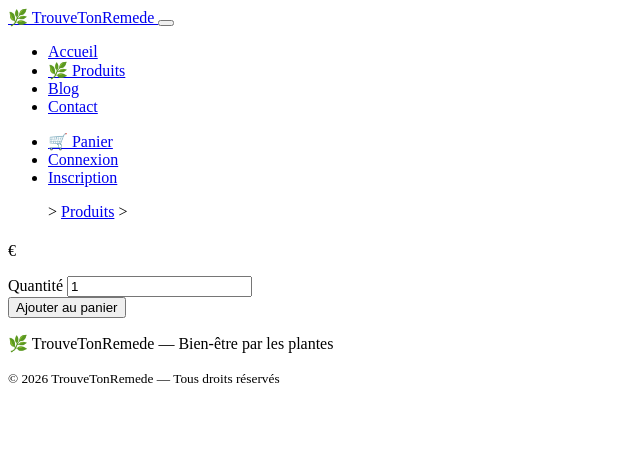
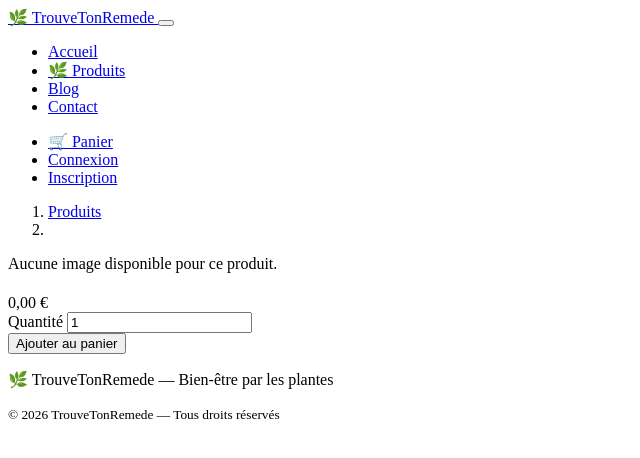
Before and after one commit to Baazizahmed/trouve-ton-remede, a Symfony app: template templates/pages/visitor/product/show.html.twig in a window 1280 px wide. Shown: the top 458 px of the page, without its empty margins (0-640 px from the left). Run offline with Twig, Linux system fonts and the light colour scheme; the template is opened without the code that fills it, so the values that code supplies are empty; some libraries are stand-ins or nearby versions.

Commit message:
feat(ux): fiche produit enrichie (ticket 10.2)

```diff
--- a/templates/pages/visitor/product/show.html.twig
+++ b/templates/pages/visitor/product/show.html.twig
@@ -1,39 +1,101 @@
 {% extends 'themes/base_visitor.html.twig' %}
 
-{% block title %}{{ product.name }}{% endblock %}
+{% block title %}
+	{{ product.name }}
+{% endblock %}
 
 {% block main %}
-<div class="container mt-4">
-    <nav aria-label="breadcrumb">
+	<div
+		class="container py-4">
+
+		{# Fil d'Ariane #}
+		<nav aria-label="breadcrumb" class="mb-3">
 			<ol class="breadcrumb">
-            >
+				<li class="breadcrumb-item">
 					<a href="{{ path('app_visitor_product_index') }}">Produits</a>
 				</li>
-            >{{ product.name }}</li>
+				<li class="breadcrumb-item active" aria-current="page">
+					{{ product.name }}
+				</li>
 			</ol>
 		</nav>
 
-    <div class="row">
-        <div class="col-md-8">
-            <h1>{{ product.name }}</h1>
-            <p>{{ product.description }}</p>
-            <p class="fs-4 fw-bold">{{ product.price }} €</p>
+		<div
+			class="row g-4">
 
-            <form action="{{ path('app_cart_add', {'id': product.id}) }}" method="post">
+			{# Colonne image #}
+			<div class="col-md-5">
+				<div class="card border-0 shadow-sm h-100">
+					{% if product.imageName %}
+						<img src="{{ asset('images/dynamic/products/' ~ product.imageName) }}" class="card-img-top img-fluid" alt="{{ product.name }}">
+					{% else %}
+						<div class="card-body text-center text-muted">
+							Aucune image disponible pour ce produit.
+						</div>
+					{% endif %}
+				</div>
+			</div>
+
+
+			{# Colonne contenu #}
+			<div class="col-md-7">
+				<div class="card border-0 shadow-sm h-100">
+					<div class="card-body d-flex flex-column">
+
+						<h1 class="h3 fw-bold mb-3">{{ product.name }}</h1>
+
+						{# Description courte / longue #}
+						{% if product.shortDescription is defined and product.shortDescription %}
+							<p class="text-muted mb-3">
+								{{ product.shortDescription }}
+							</p>
+						{% else %}
+							<p class="text-muted mb-3">
+								{{ product.description }}
+							</p>
+						{% endif %}
+
+						{# Prix #}
 						<div class="mb-3">
-                    <label for="quantity" class="form-label">Quantité</label>
-                    <input type="number"
-                           name="quantity"
-                           id="quantity"
-                           class="form-control w-25"
-                           value="1"
-                           min="1">
+							<span class="fs-3 fw-bold text-success">
+								{{ (product.price)|number_format(2, ',', ' ') }}
+								€
+							</span>
 						</div>
-                <button type="submit" class="btn btn-primary btn-lg">
+
+						{# Bienfaits #}
+						{% if product.benefits is defined and product.benefits %}
+							<h2 class="h5 mt-3">Bienfaits</h2>
+							<p>{{ product.benefits|nl2br }}</p>
+						{% endif %}
+
+						{# Utilisation #}
+						{% if product.usage is defined and product.usage %}
+							<h2 class="h5 mt-3">Utilisation</h2>
+							<p>{{ product.usage|nl2br }}</p>
+						{% endif %}
+
+						{# CTA Ajouter au panier #}
+						<div class="mt-auto pt-3">
+							<form action="{{ path('app_cart_add', { id: product.id }) }}" method="post" class="d-flex flex-wrap align-items-center gap-2">
+								<div class="d-flex align-items-center gap-2">
+									<label for="quantity" class="form-label mb-0 small text-muted">
+										Quantité
+									</label>
+									<input type="number" name="quantity" id="quantity" class="form-control form-control-sm w-auto" value="1" min="1">
+								</div>
+
+								<button type="submit" class="btn btn-success btn-lg">
+									<i class="fa-solid fa-cart-plus me-1"></i>
 									Ajouter au panier
 								</button>
 							</form>
 						</div>
+
+					</div>
+				</div>
+			</div>
+
 		</div>
 	</div>
 {% endblock %}
```
Also changed, not shown: migrations/Version20260314151631.php (added, +31 -0 lines), src/Entity/Product.php (+31 -1 lines), src/Form/AdminProductFormType.php (+23 -3 lines), templates/pages/admin/product/edit.html.twig (+19 -0 lines), templates/pages/admin/product/new.html.twig (+19 -0 lines). Lines whose indentation alone changed are shown as unchanged.
